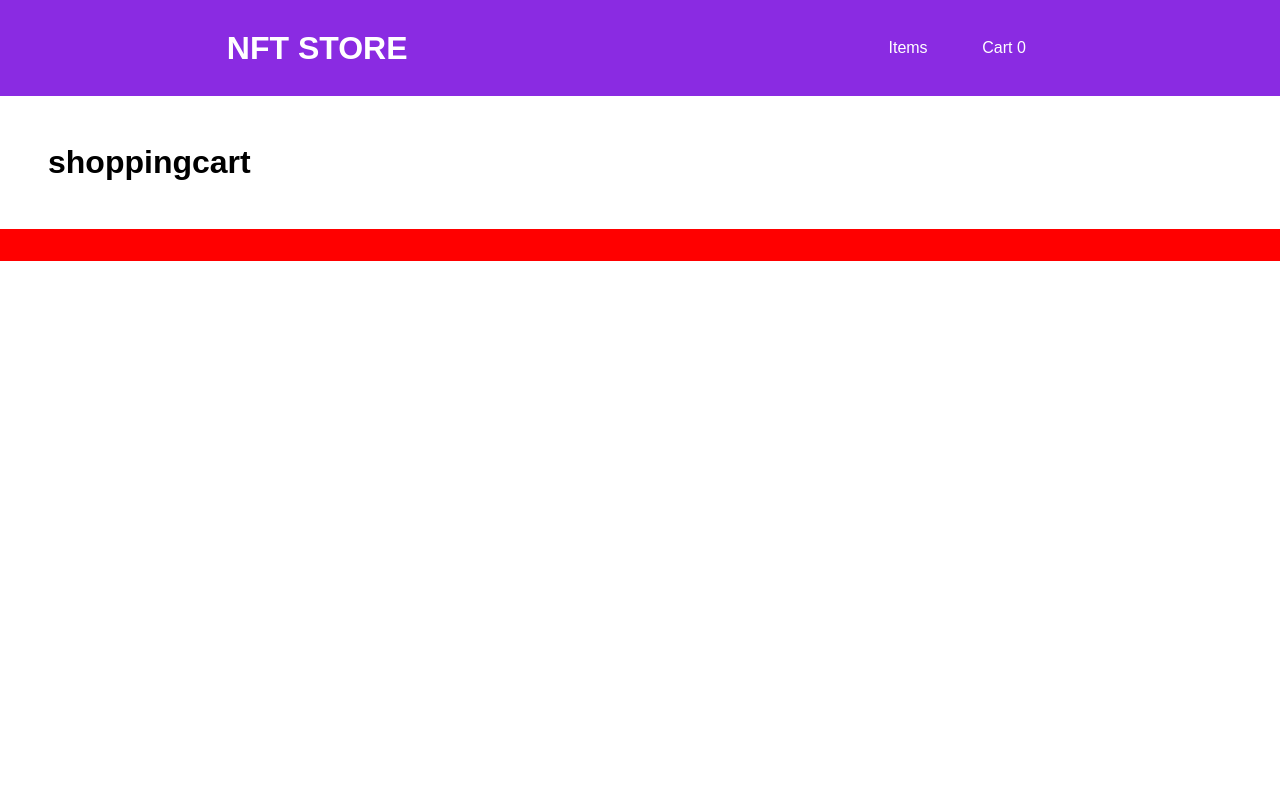
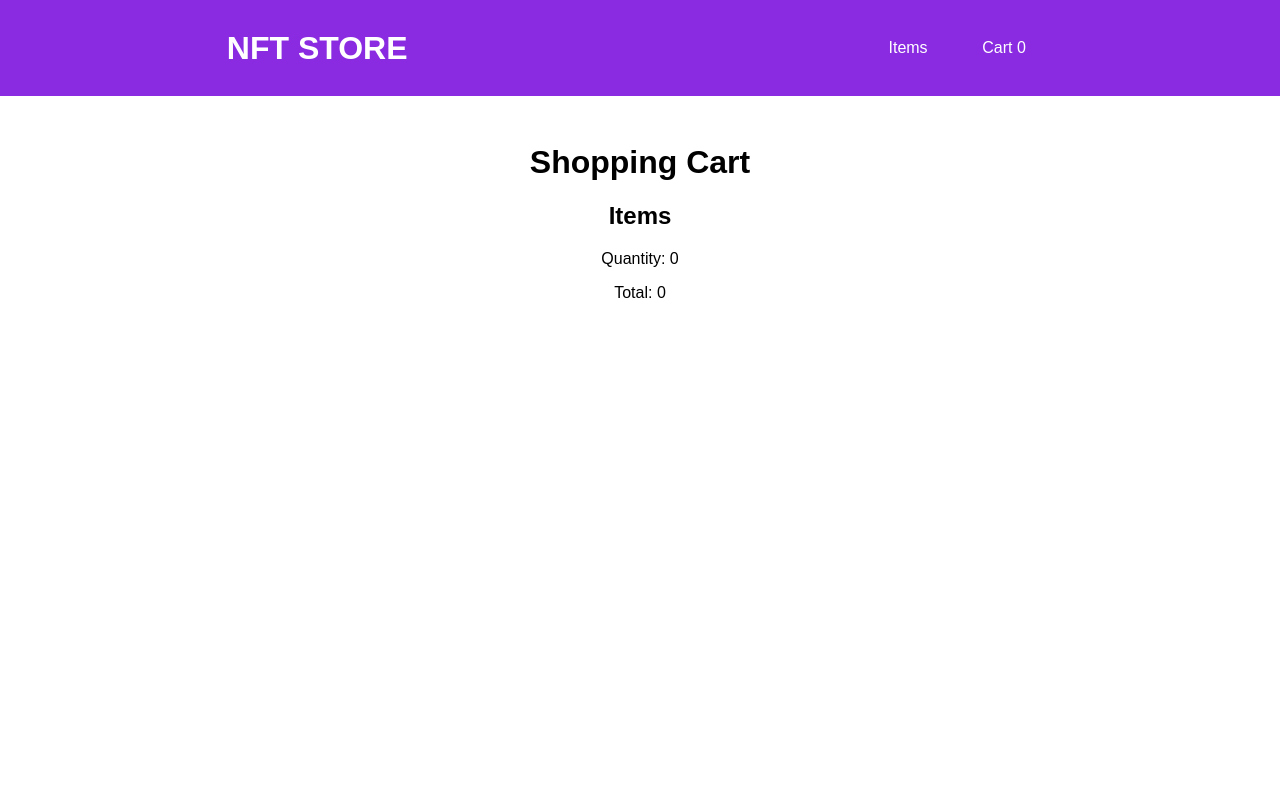
Before and after one commit to Pleopleq/basic-nft-store-vue, a Vue app: page /cart in a window 1280 px wide. Shown: the top 800 px of the page. Built offline with nearby package versions, Linux system fonts and the light colour scheme.

Commit message:
WIP: Extracting the field isInCart to the store to handle it better

```diff
--- a/src/components/ItemDetails.vue
+++ b/src/components/ItemDetails.vue
@@ -16,12 +16,7 @@
 
 <script>
 export default {
-  props: ["title", "img", "price", "id", "currency"],
-  data() {
-    return {
-      isInCart: false,
-    };
-  },
+  props: ["title", "img", "price", "id", "currency", "isInCart"],
   computed: {
     addToCartTextBtn() {
       if (this.isInCart) {
@@ -32,17 +27,20 @@ export default {
   },
   methods: {
     onAddToCart() {
-      this.isInCart = !this.isInCart;
       this.$store.dispatch("addProductToCart", {
         title: this.title,
         img: this.img,
         price: this.price,
         id: this.id,
+        isInCart: this.isInCart,
       });
+      this.isItemInCart();
     },
     onDeleteFromCart() {
-      this.isInCart = !this.isInCart;
       this.$store.dispatch("removeProductFromCart", this.id);
+    },
+    isItemInCart() {
+      this.$store.dispatch("isItemInCart", this.id);
     },
   },
 };
--- a/src/components/TheItemList.vue
+++ b/src/components/TheItemList.vue
@@ -10,6 +10,7 @@
         :price="nft.price"
         :currency="nft.currency"
         :img="nft.img"
+        :isInCart="nft.isInCart"
       ></item-details>
     </base-card>
   </section>
--- a/src/components/TheShoppingCart.vue
+++ b/src/components/TheShoppingCart.vue
@@ -1,9 +1,37 @@
 <template>
-  <h1>shoppingcart</h1>
+  <div class="cart-title"><h1>Shopping Cart</h1></div>
+  <section class="cart-container">
+    <div>
+      <h2>Items</h2>
+    </div>
+    <div class="cart-items">
+      <div v-for="items in cartItems" :key="items.id">
+        <h1>{{ items.title }}</h1>
+      </div>
+    </div>
+    <div class="cart-info">
+      <p>Quantity: 0</p>
+      <p>Total: 0</p>
+    </div>
+  </section>
 </template>
 
 <script>
-export default {};
+export default {
+  computed: {
+    cartItems() {
+      return this.$store.getters.cartProductList;
+    },
+  },
+};
 </script>
 
-<style></style>
+<style scoped>
+.cart-title {
+  text-align: center;
+}
+.cart-container {
+  height: 100vh;
+  text-align: center;
+}
+</style>
--- a/src/store/cart/actions.js
+++ b/src/store/cart/actions.js
@@ -5,4 +5,7 @@ export default {
   removeProductFromCart(context, payload) {
     context.commit("removeProductFromCart", payload);
   },
+  isItemInCart(context, payload) {
+    context.commit("isItemInCart", payload);
+  },
 };
--- a/src/store/cart/mutations.js
+++ b/src/store/cart/mutations.js
@@ -14,4 +14,8 @@ export default {
     state.cart.qty -= 1;
     state.cart.total -= prodData.price;
   },
+  isItemInCart(state, id) {
+    const productInCart = state.cart.items.find((item) => item.id === id);
+    productInCart.isInCart = !productInCart.isInCart;
+  },
 };
--- a/src/store/index.js
+++ b/src/store/index.js
@@ -13,6 +13,7 @@ const store = createStore({
           price: 0.5,
           currency: "ETH",
           img: "https://i.kym-cdn.com/photos/images/facebook/002/143/871/68e.png",
+          isInCart: false,
         },
         {
           id: "a2",
@@ -20,6 +21,7 @@ const store = createStore({
           price: 1.2,
           currency: "ETH",
           img: "https://i.redd.it/zc0h1a4ofzt71.png",
+          isInCart: false,
         },
         {
           id: "a3",
@@ -27,6 +29,7 @@ const store = createStore({
           price: 1.1,
           currency: "ETH",
           img: "https://pbs.twimg.com/profile_images/1478599117182013443/JC6UMXhH.jpg",
+          isInCart: false,
         },
         {
           id: "a4",
@@ -34,6 +37,7 @@ const store = createStore({
           price: 1.0,
           currency: "ETH",
           img: "https://encrypted-tbn0.gstatic.com/images?q=tbn:ANd9GcSksZ6IG11nlwGWelAqXBUIBzsTNNAjt2_67g&usqp=CAU",
+          isInCart: false,
         },
       ],
     };
```
